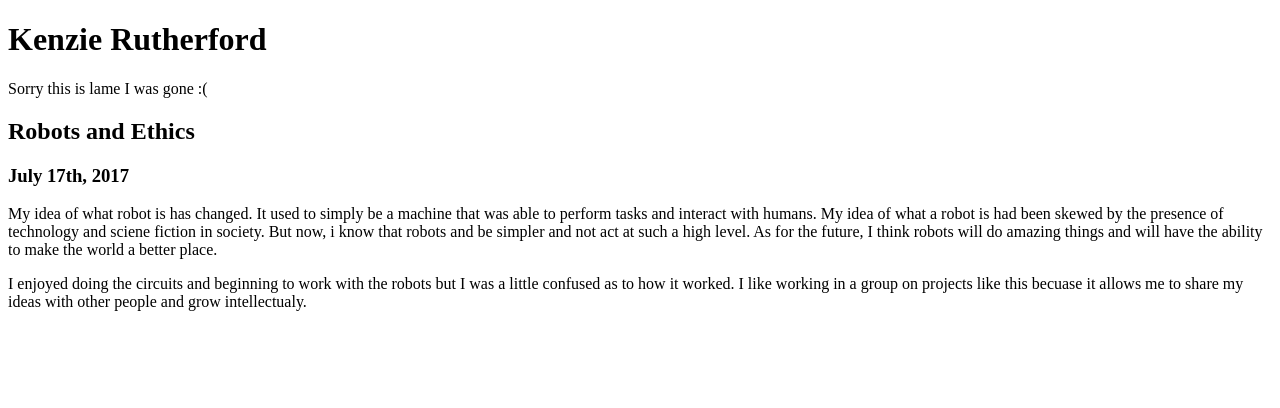
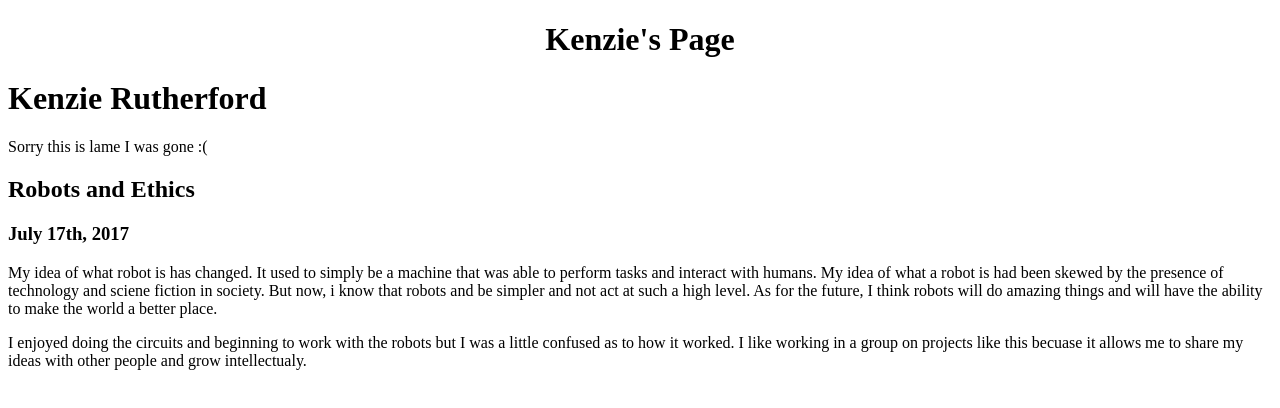
Before and after one commit to kenzierutherford/portfolio, a plain HTML site: page aboutme.html in a window 1280 px wide. Drawn offline with Linux system fonts and the light colour scheme.

Commit message:
Update aboutme.html

```diff
--- a/aboutme.html
+++ b/aboutme.html
@@ -1,7 +1,7 @@
 <!DOCTYPE html>
 <html>
 <head>
-<title><h1 style ="text-align:center;">Kenzie's Page</h1></title>
+<h1 style ="text-align:center;">Kenzie's Page</h1>
 </head>
 
 <body>
```
